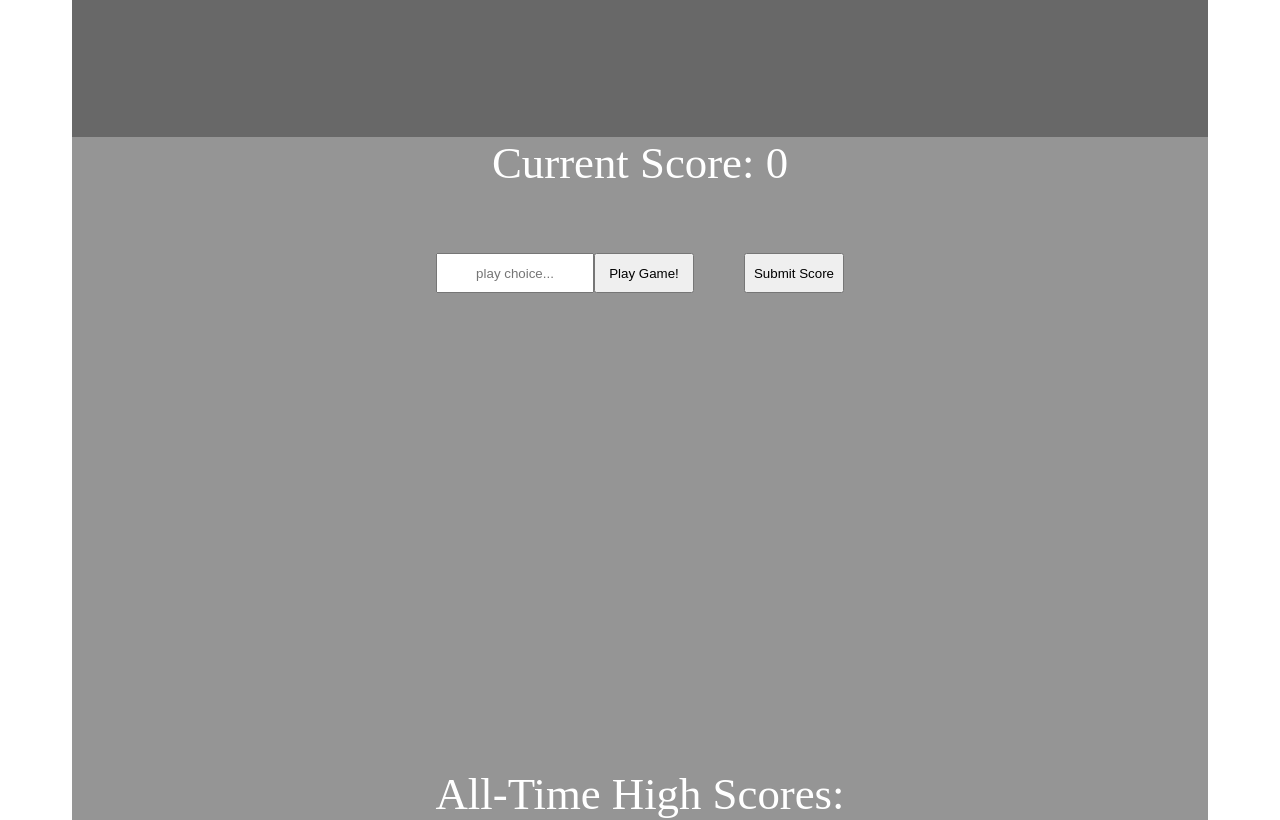
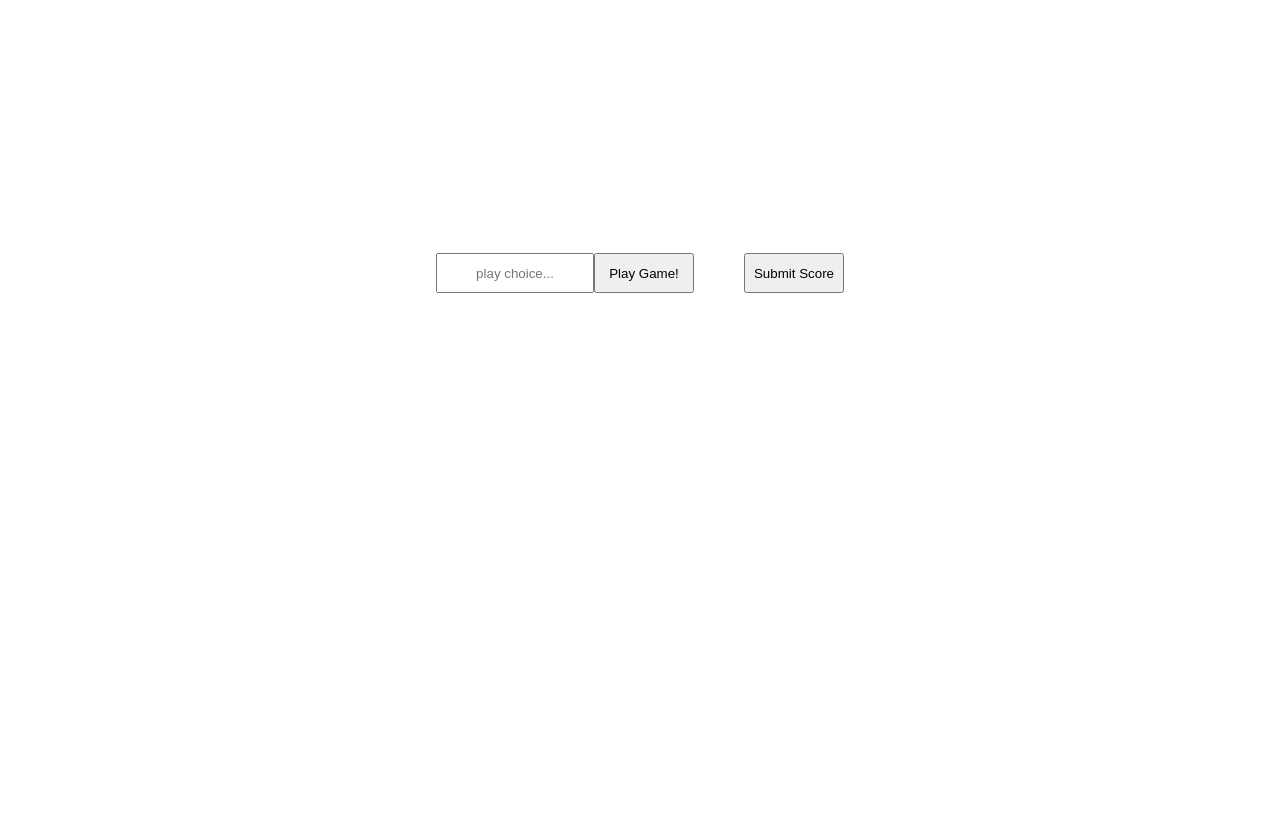
Before and after one commit to Dougmac21/Jade_Client, a React (Create React App) app: page /games/PRS in a window 1280 px wide. Shown: the part 1800-2620 px from the top of the page. Built offline with nearby package versions, Linux system fonts and the light colour scheme; no server answers; the HTML template or start-up script is replaced by a standard one.

Commit message:
new branch

```diff
--- a/src/styles/GamesListContainer.css
+++ b/src/styles/GamesListContainer.css
@@ -4,7 +4,7 @@
 }
 
 #games-list {
-        /* background-color: rgb(255, 255, 255); */
+        background-color: rgba(255, 255, 255, 0);
         height: 100%;
         display: grid;
         justify-content: center;
--- a/src/styles/PRS.css
+++ b/src/styles/PRS.css
@@ -1,10 +1,8 @@
 div {
-    background-color: rgb(104, 104, 104);
     text-align: center;
 }
 
 form {
-    background-color: rgba(198, 198, 198, 0.481);
     text-align: center;
 }
 
```
